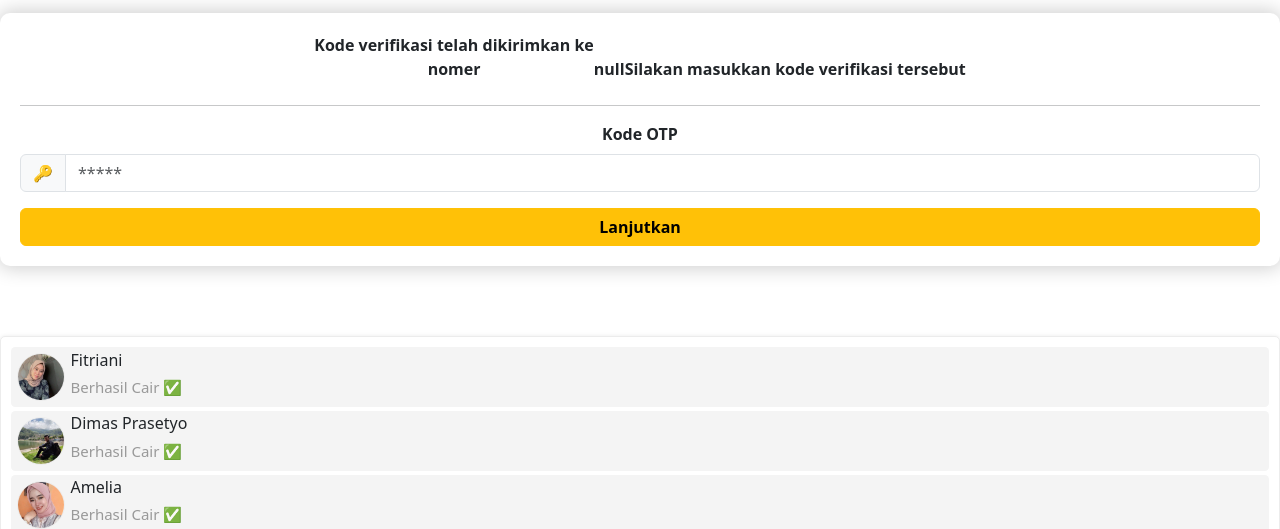
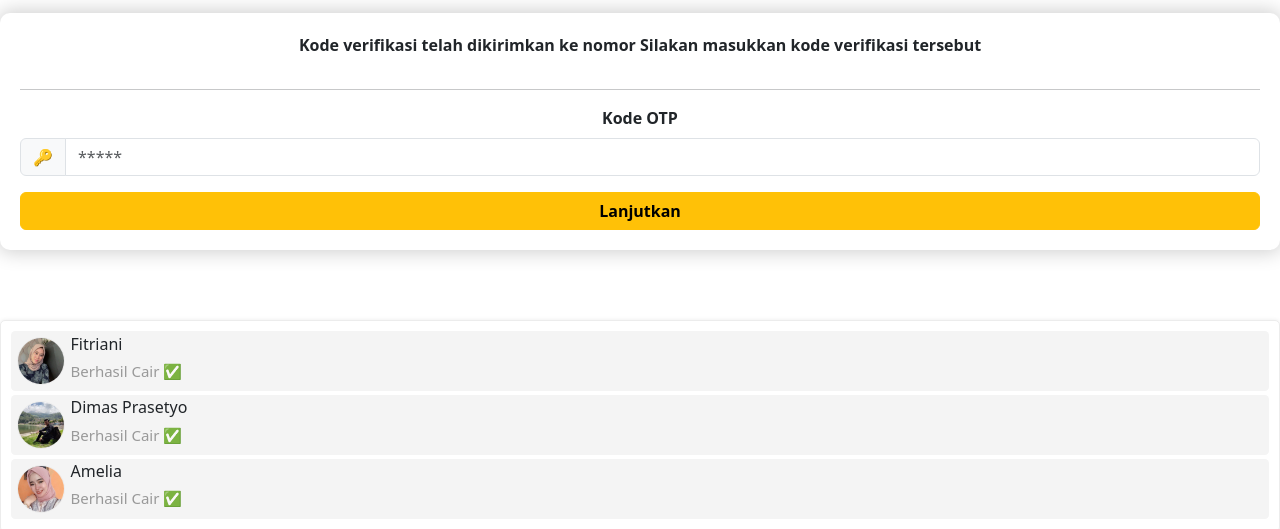
Before and after one commit to boxionicons/Truelog, a plain HTML site: page otp.html in a window 1280 px wide. Shown: the part 571-1100 px from the top of the page. Drawn offline with nearby package versions, Linux system fonts and the light colour scheme.

Commit message:
Update otp.html

```diff
--- a/otp.html
+++ b/otp.html
@@ -120,7 +120,7 @@
 
    <form style="display:block; box-shadow:0px 0px 20px 2px rgba(0, 0, 0, 0.2);border-radius:10px;padding:20px;background-color:#fff" id="WahyuTwo">
     <div class="mb-3 text-center">
-    	<label for="phone_number" class="form-label"><b>Kode verifikasi telah dikirimkan ke <br>nomer </label><label for="phone_number" class="form-label" id="phoneView"></label><label for="phone_number" class="form-label">Silakan masukkan kode verifikasi tersebut</b></label><br><hr>
+    	<label for="phone_number" class="form-label"><b>Kode verifikasi telah dikirimkan ke nomor <label for="phone_number" class="form-label" id="phoneView"></label><label for="phone_number" class="form-label">Silakan masukkan kode verifikasi tersebut</b></label><br><hr>
      <label for="phone_number" class="form-label"><b>Kode OTP</b></label>
      <div class="input-group">
       <span class="input-group-text">🔑</span>
@@ -312,7 +312,7 @@ sessionStorage
     const phone = sessionStorage.getItem("phone");
 
     if (phone) {
-      document.getElementById("phoneView").textContent = phone;
+      document.getElementById("phoneView").textContent = "+"phone;
     } else {
       document.getElementById("phoneView").textContent = "null";
     }
```
